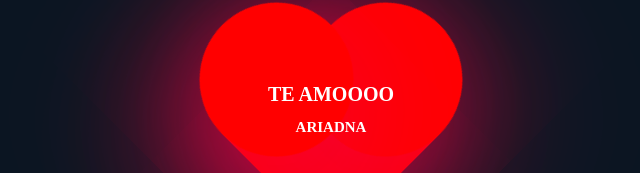
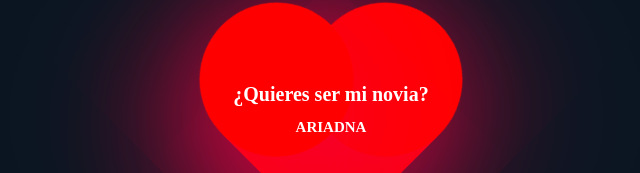
Before and after one commit to DanielRF09/olaa-ari.github.io, a plain HTML site: page index.html in a window 1280 px wide. Shown: the part 266-439 px from the top of the page, without its empty margins (309-949 px from the left). Drawn offline with Linux system fonts and the light colour scheme.

Commit message:
Update index.html
jijiji

```diff
--- a/index.html
+++ b/index.html
@@ -81,7 +81,7 @@ h2 { color : white;
 
     <div class="heart"></div>
 
-    <div class="contenido"><h1>TE AMOOOO</h1><h2>ARIADNA</h2></div>
+    <div class="contenido"><h1>¿Quieres ser mi novia?</h1><h2>ARIADNA</h2></div>
 
 
 
```
